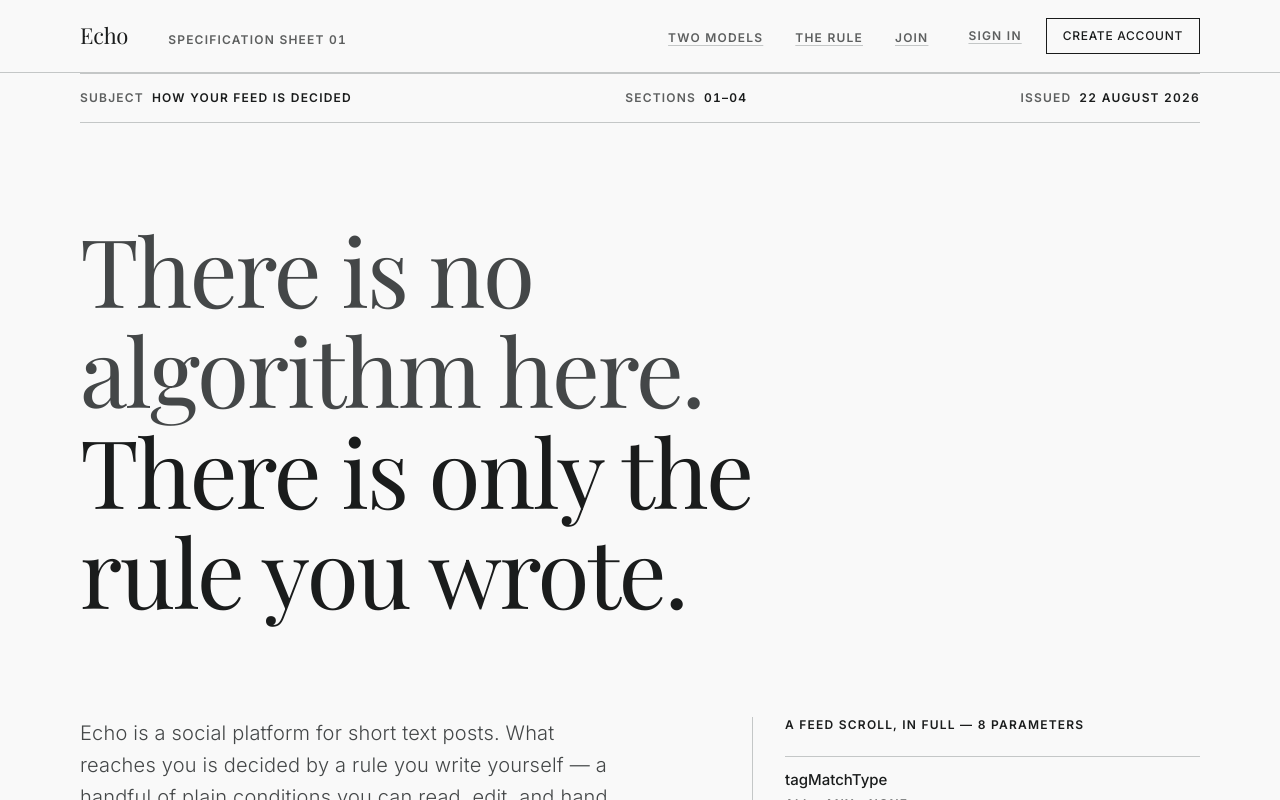
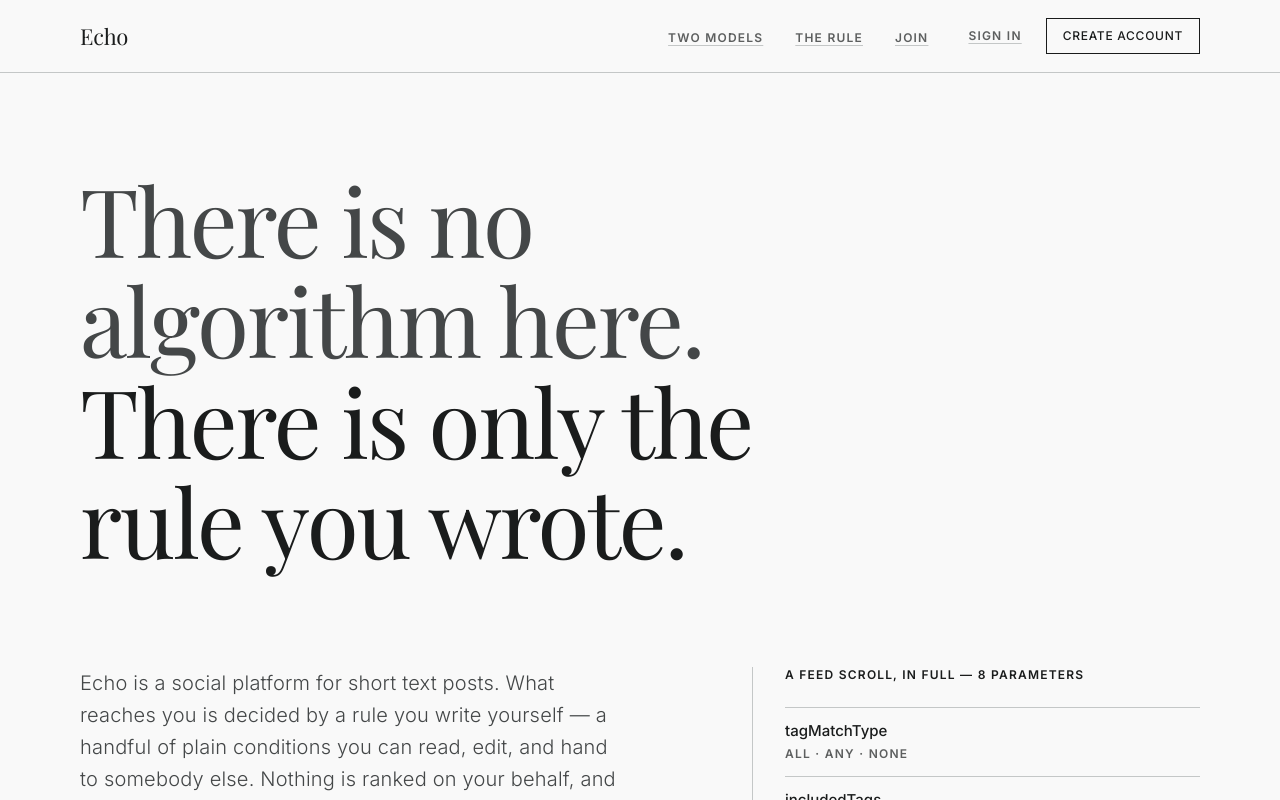
Before and after one commit to salam-07/Echo, a React (Vite) app in the folder frontend/: page / in a window 1280 px wide. Shown: the top 800 px of the page. Built offline with nearby package versions, Linux system fonts and the light colour scheme; no server answers; a web font is replaced by a local one.

Commit message:
refactor: remove unused elements from CoverSheet and clear COVER constant in Folio

```diff
--- a/frontend/src/components/landing/CoverSheet.jsx
+++ b/frontend/src/components/landing/CoverSheet.jsx
@@ -77,26 +77,6 @@ const CoverSheet = () => {
     return (
         <section ref={scope} aria-labelledby="cover-statement" className="pb-20 lg:pb-32">
             <Sheet>
-                <Rule strike />
-                <dl
-                    data-field
-                    className="grid grid-cols-2 gap-x-8 gap-y-3 py-4 md:flex md:items-baseline md:justify-between"
-                >
-                    <div className="flex items-baseline gap-2">
-                        <dt className="t-label">Subject</dt>
-                        <dd className="t-label t-label--ink">How your feed is decided</dd>
-                    </div>
-                    <div className="flex items-baseline gap-2">
-                        <dt className="t-label">Sections</dt>
-                        <dd className="t-label t-label--ink">01&ndash;04</dd>
-                    </div>
-                    <div className="flex items-baseline gap-2">
-                        <dt className="t-label">Issued</dt>
-                        <dd className="t-label t-label--ink">22 August 2026</dd>
-                    </div>
-                </dl>
-                <Rule strike />
-
                 {/* The measure is em, not ch, and that is load-order, not pedantry.
                     `ch` is the advance width of "0" in whichever face is actually
                     active, so a measure in ch is a measure that changes when the
--- a/frontend/src/components/landing/Folio.jsx
+++ b/frontend/src/components/landing/Folio.jsx
@@ -22,7 +22,7 @@ const SECTIONS = [
     { id: 'join', reference: '§04 · Join' },
 ];
 
-const COVER = 'Specification sheet 01';
+const COVER = '';
 
 const NAV = [
     { href: '#models', label: 'Two models' },
```
